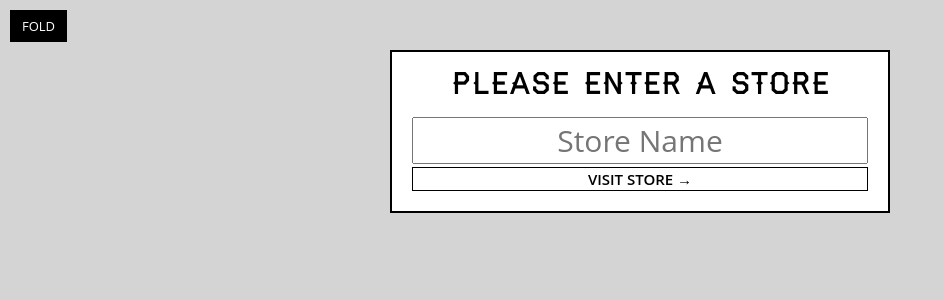
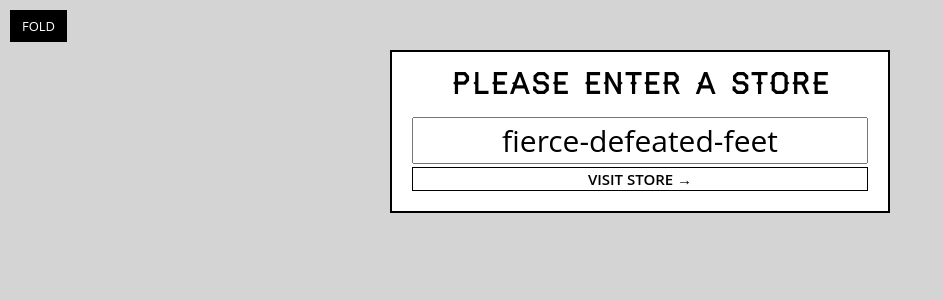
Before and after one commit to gangaprasadmohite/react-store, a React (Create React App) app: page / in a window 1280 px wide. Shown: the top 300 px of the page, without its empty margins (0-943 px from the left). Built offline with nearby package versions, Linux system fonts and the light colour scheme.

Commit message:
added helper function

```diff
--- a/src/components/StorePicker.jsx
+++ b/src/components/StorePicker.jsx
@@ -1,11 +1,12 @@
 import React from "react";
+import { getFunName } from '../helpers'
 
 class StorePicker extends React.Component {
   render() {
     return (
       <form className="store-selector">
         <h2>Please Enter A Store</h2>
-        <input type="text" required placeholder="Store Name" />
+        <input type="text" required placeholder="Store Name" defaultValue={getFunName()} />
         <button type="submit">Visit Store →</button>
       </form>
     );
```
